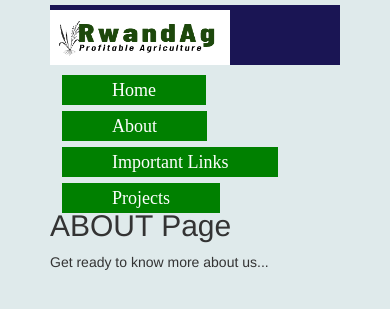
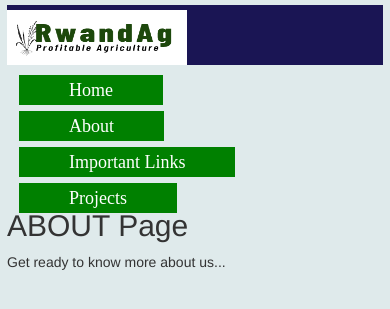
Before and after one commit to amasomo10/my-first-site, a Django app: page /about/ in a window 390 px wide. Shown: the top 309 px of the page. Run offline with Django 3.2, Linux system fonts and the light colour scheme; some libraries are stand-ins or nearby versions.

Commit message:
Small screen and double click

```diff
--- a/psite/static/css/psite.css
+++ b/psite/static/css/psite.css
@@ -164,4 +164,8 @@ body {
   .auto-slider{
     padding-top: 30px;
   }
+  body {
+    padding-left: 7px;
+    padding-right: 7px;
+  }
 }
--- a/psite/templates/psite/about.html
+++ b/psite/templates/psite/about.html
@@ -14,7 +14,7 @@
       <ul>
         <img src="../static/css/logo.png" >
         <li><a href="/">Home</a></li>
-        <li><a href="about">About</a></li>
+        <li><a href="../about">About</a></li>
         <li><a href="#">Important Links</a>
           <ul>
             <li><a href="#">MINAGRI</a></li>
--- a/psite/templates/psite/projects.html
+++ b/psite/templates/psite/projects.html
@@ -23,7 +23,7 @@
             <li><a href="#">Videos</a></li>
           </ul>
         </li>
-        <li><a href="projects">Projects</a></li>
+        <li><a href="../projects">Projects</a></li>
       </ul>
     </nav>
     <h2>PROJECTS Page</h2>
```
